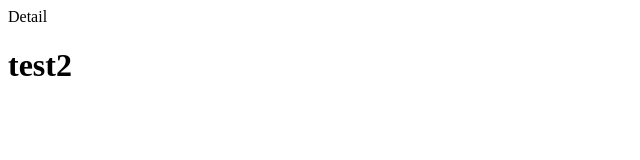
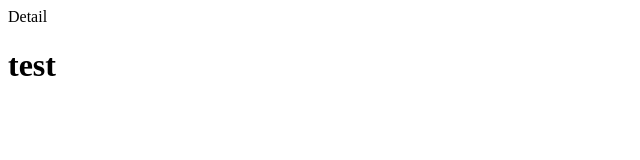
Before and after one commit to linecorphat/releaseTest, a plain HTML site: page detail.html in a window 1280 px wide. Shown: the full height of the page, 0-640 px from the left. Drawn offline with Linux system fonts and the light colour scheme.

Commit message:
feat: テストです！ (#40)
* Bump version to 0.0.33

* Bump version to 0.0.34

* feat: テストです！

```diff
--- a/detail.html
+++ b/detail.html
@@ -1,6 +1,6 @@
 <html>
     <body>
 	    Detail
-		<h1>test2</h1>
+		<h1>test</h1>
 	</body>
 </html>
```
Also changed, not shown: 1 other file.
